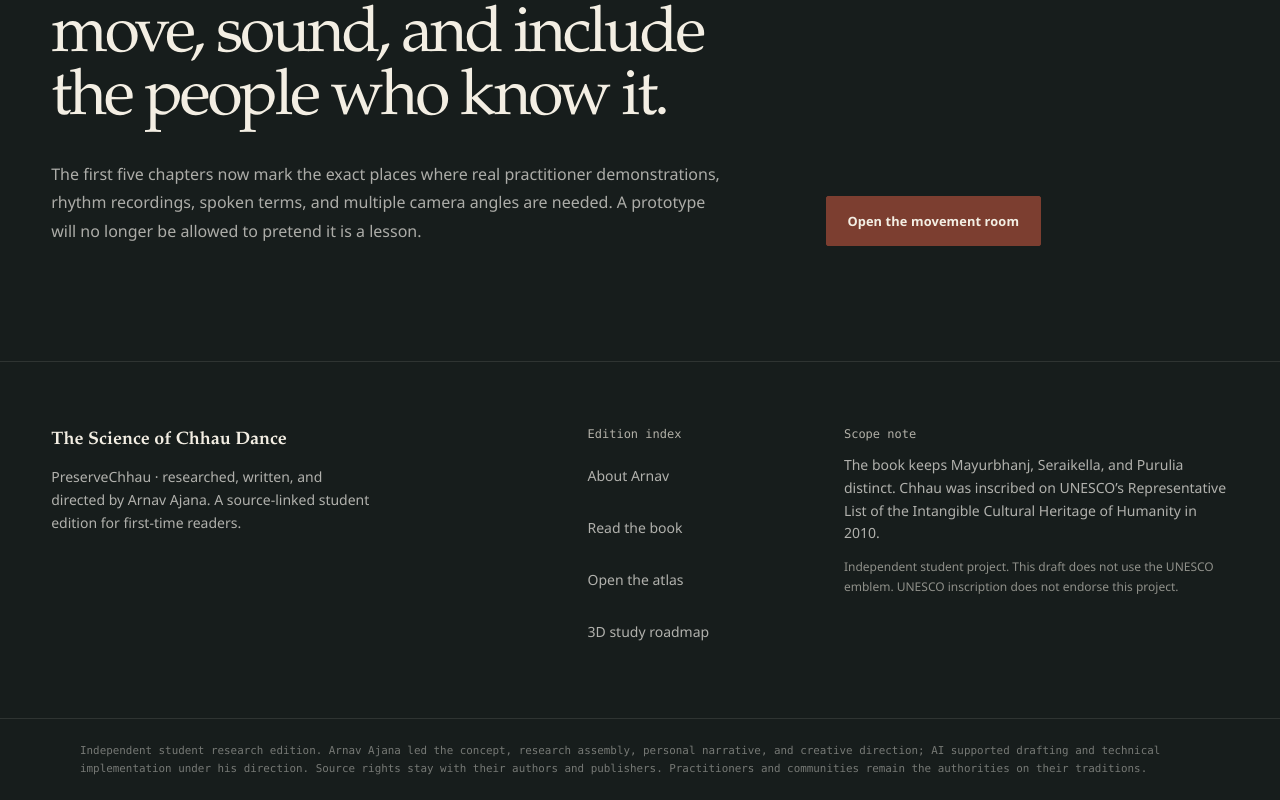
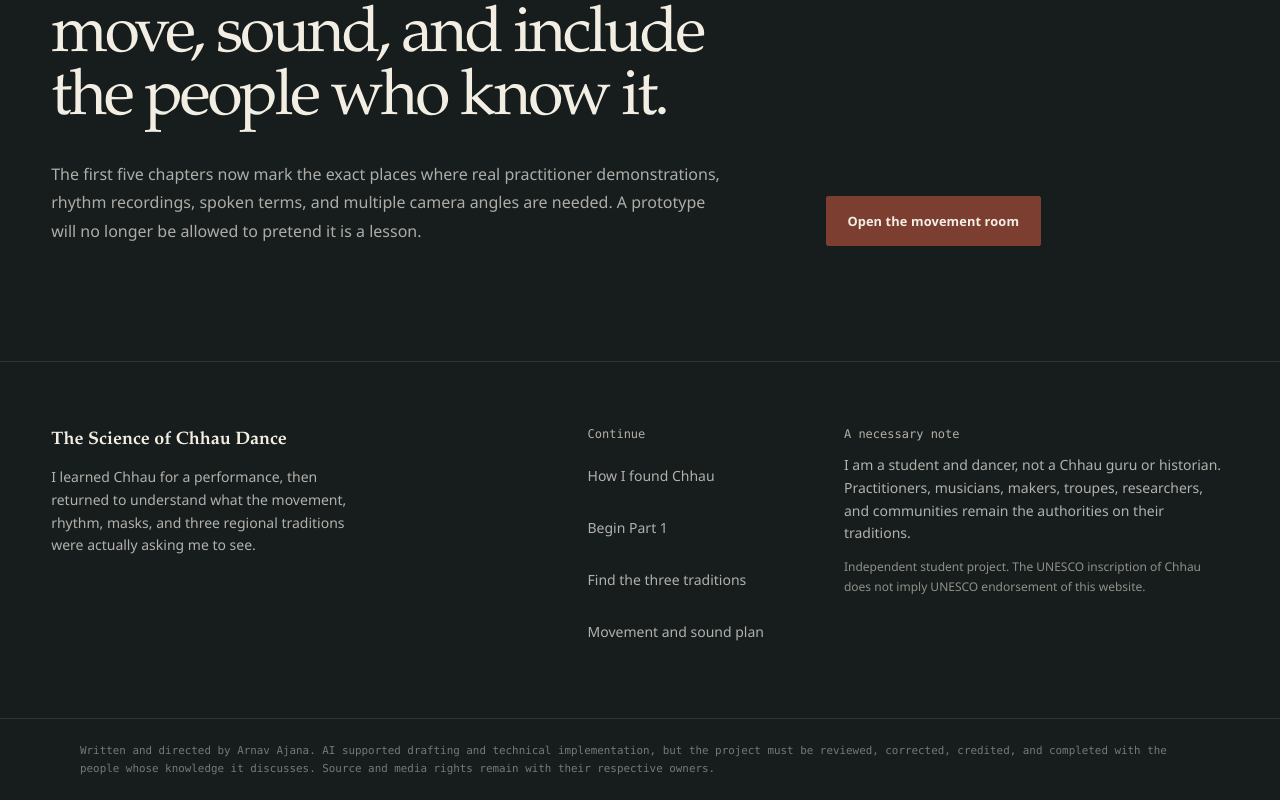
Before and after one commit to ArnavAjana/PreserveChhau, a Next.js app: page / in a window 1280 px wide. Shown: the part 3894-4694 px from the top of the page. Built offline with nearby package versions, Linux system fonts and the light colour scheme.

Commit message:
Rewrite the footer in plain language

```diff
--- a/src/components/Footer.tsx
+++ b/src/components/Footer.tsx
@@ -9,60 +9,56 @@ export function Footer() {
             The Science of Chhau Dance
           </p>
           <p className="mt-3 max-w-xs text-sm leading-relaxed">
-            PreserveChhau · researched, written, and directed by Arnav Ajana.
-            A source-linked student edition for first-time readers.
+            I learned Chhau for a performance, then returned to understand what
+            the movement, rhythm, masks, and three regional traditions were
+            actually asking me to see.
           </p>
         </div>
 
         <nav aria-label="Footer navigation">
-          <p className="font-mono text-xs text-ivory/70">
-            Edition index
-          </p>
+          <p className="font-mono text-xs text-ivory/70">Continue</p>
           <ul className="mt-3 space-y-2 text-sm">
             <li>
               <Link href="/about" className="hover:text-laterite-200">
-                About Arnav
+                How I found Chhau
               </Link>
             </li>
             <li>
-              <Link href="/ebook#chhau" className="hover:text-laterite-200">
-                Read the book
+              <Link href="/ebook#foreword" className="hover:text-laterite-200">
+                Begin Part 1
               </Link>
             </li>
             <li>
               <Link href="/ebook#map-of-chhau" className="hover:text-laterite-200">
-                Open the atlas
+                Find the three traditions
               </Link>
             </li>
             <li>
               <Link href="/experience" className="hover:text-laterite-200">
-                3D study roadmap
+                Movement and sound plan
               </Link>
             </li>
           </ul>
         </nav>
 
         <div>
-          <p className="font-mono text-xs text-ivory/70">
-            Scope note
-          </p>
+          <p className="font-mono text-xs text-ivory/70">A necessary note</p>
           <p className="mt-3 text-sm leading-relaxed">
-            The book keeps Mayurbhanj, Seraikella, and Purulia distinct. Chhau
-            was inscribed on UNESCO’s Representative List of the Intangible
-            Cultural Heritage of Humanity in 2010.
+            I am a student and dancer, not a Chhau guru or historian.
+            Practitioners, musicians, makers, troupes, researchers, and
+            communities remain the authorities on their traditions.
           </p>
           <p className="mt-3 text-xs leading-relaxed text-ivory/55">
-            Independent student project. This draft does not use the UNESCO
-            emblem. UNESCO inscription does not endorse this project.
+            Independent student project. The UNESCO inscription of Chhau does
+            not imply UNESCO endorsement of this website.
           </p>
         </div>
       </div>
       <div className="site-footer-notice">
-        Independent student research edition. Arnav Ajana led the concept,
-        research assembly, personal narrative, and creative direction; AI
-        supported drafting and technical implementation under his direction.
-        Source rights stay with their authors and publishers. Practitioners and
-        communities remain the authorities on their traditions.
+        Written and directed by Arnav Ajana. AI supported drafting and technical
+        implementation, but the project must be reviewed, corrected, credited,
+        and completed with the people whose knowledge it discusses. Source and
+        media rights remain with their respective owners.
       </div>
     </footer>
   );
```
